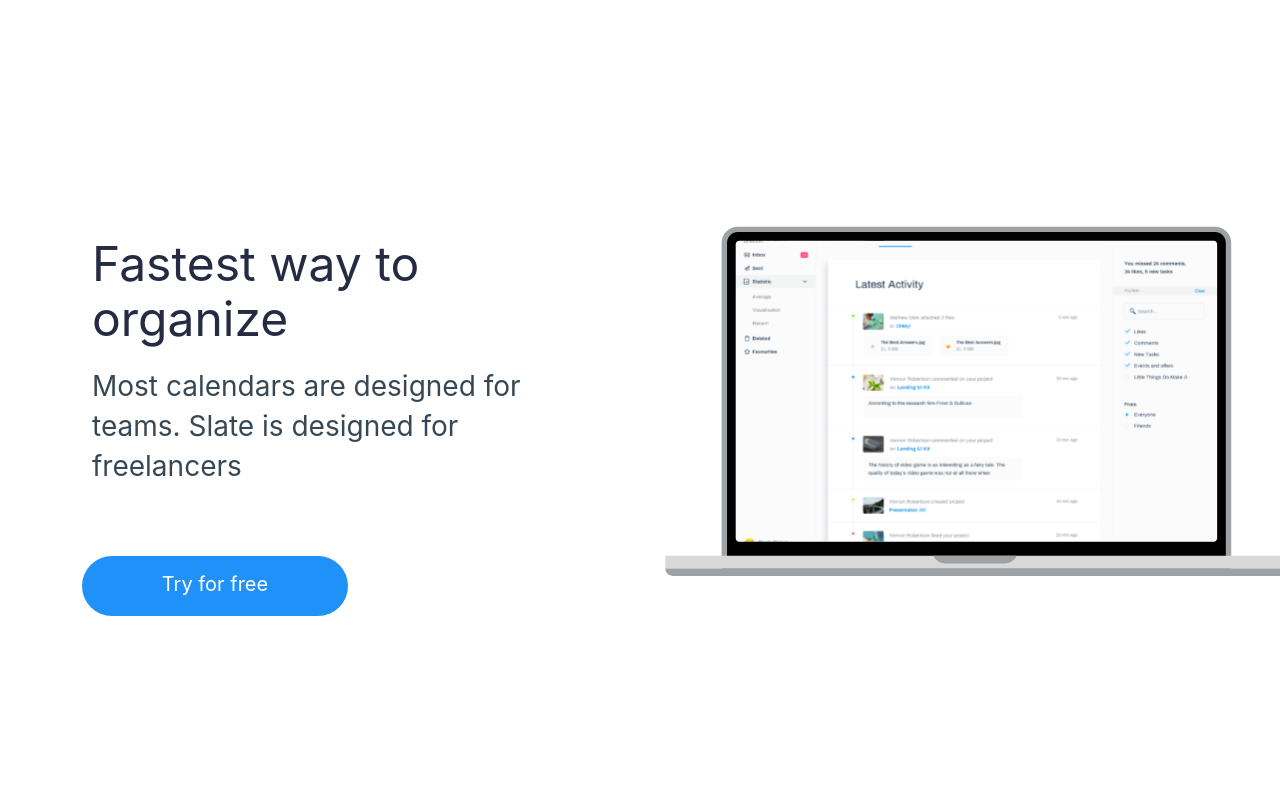
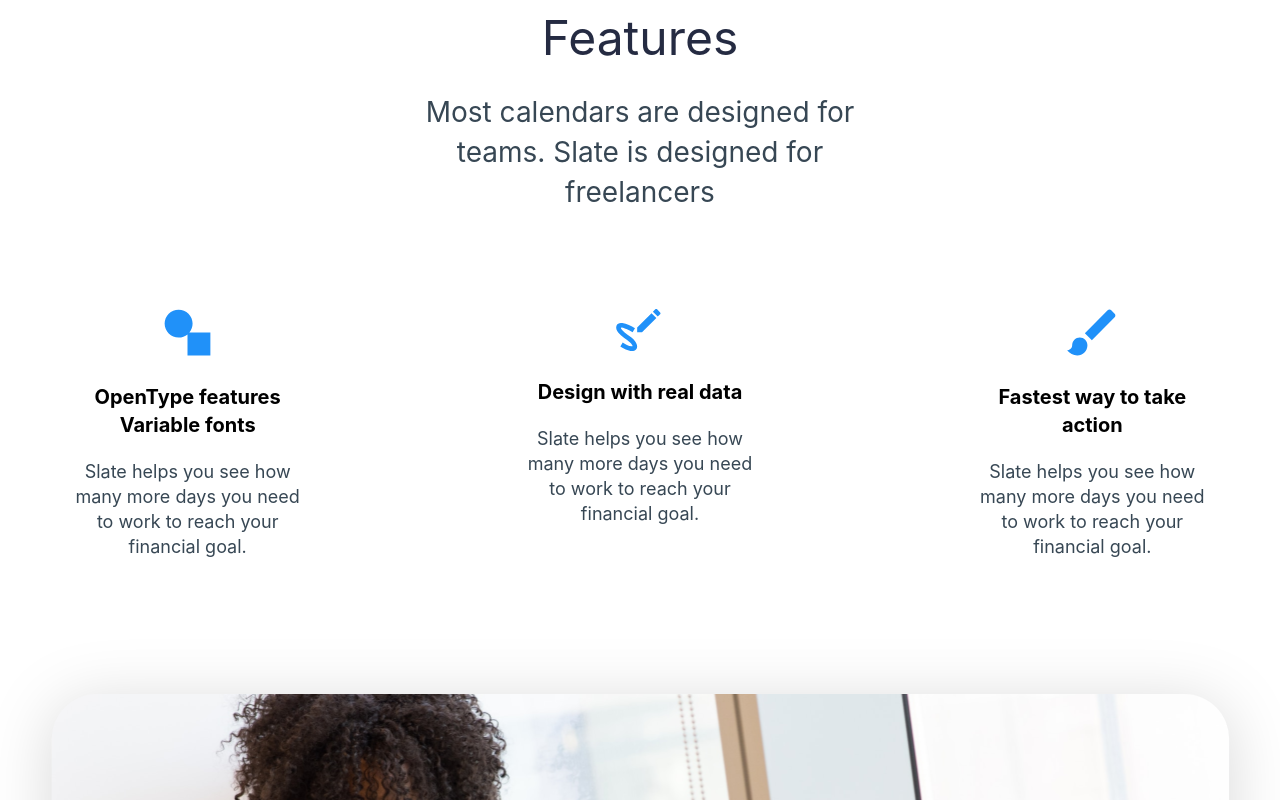
Before and after one commit to Yvan-cip/landing-page-vue, a Vue app: page / in a window 1280 px wide. Shown: the top 800 px of the page. Built offline with nearby package versions, Linux system fonts and the light colour scheme.

Commit message:
feat: add feature section

```diff
--- a/src/App.vue
+++ b/src/App.vue
@@ -1,4 +1,5 @@
 <script setup lang="ts">
+import FeatureSection from './components/FeatureSection.vue'
 import HeroLight from './components/HeroLight.vue'
 import CtaSection from './components/CtaSection.vue'
 import PartnerSection from './components/PartnerSection.vue'
@@ -10,6 +11,7 @@
 
 <template>
   <main class="bg-light_gradient w-full h-screen">
+    <FeatureSection />
     <HeroLight />
     <CtaSection />
     <PartnerSection />
--- /dev/null
+++ b/src/components/FeatureSection.vue
@@ -0,0 +1,59 @@
+<script setup lang="ts">
+import TextH2 from './typography/TextH2.vue'
+import TextH4 from './typography/TextH4.vue'
+import VideoScreen from './svg/VideoScreen.vue'
+import FeatureItem from './items/FeatureItem.vue'
+import IconBrushPrimary from './icons/IconBrushPrimary.vue'
+import IconDrawPrimary from './icons/IconDrawPrimary.vue'
+import IconDrawingPrimary from './icons/IconDrawingPrimary.vue'
+
+const features = [
+  {
+    icon: IconDrawingPrimary,
+    title: 'OpenType features Variable fonts',
+    text: 'Slate helps you see how many more days you need to work to reach your financial goal.',
+  },
+  {
+    icon: IconDrawPrimary,
+    title: 'Design with real data',
+    text: 'Slate helps you see how many more days you need to work to reach your financial goal.',
+  },
+  {
+    icon: IconBrushPrimary,
+    title: 'Fastest way to take action',
+    text: 'Slate helps you see how many more days you need to work to reach your financial goal.',
+  },
+]
+</script>
+
+<template>
+  <section class="flex w-full justify-center">
+    <div class="flex flex-col justify-center gap-y-[28px] sm:gap-y-[80px]">
+      <div
+        class="flex flex-col w-full jusitify-center text-center text-texte gap-y-[7px]"
+      >
+        <TextH2 title="Features" />
+        <div class="text-center w-full flex justify-center">
+          <TextH4
+            title="Most calendars are designed for teams. Slate is designed for freelancers"
+            color="text-second_text max-w-[532px]"
+          />
+        </div>
+      </div>
+      <div class="flex flex-col gap-y-[21px] justify-center">
+        <div class="grid grid-cols-3 gap-x-[52px]">
+          <FeatureItem
+            v-for="(feature, index) in features"
+            :key="index"
+            :icon="feature.icon"
+            :title="feature.title"
+            :text="feature.text"
+          />
+        </div>
+      </div>
+      <div class="w-full flex justify-center">
+        <VideoScreen />
+      </div>
+    </div>
+  </section>
+</template>
```
